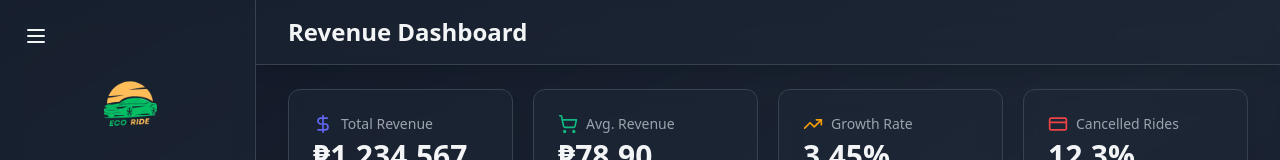
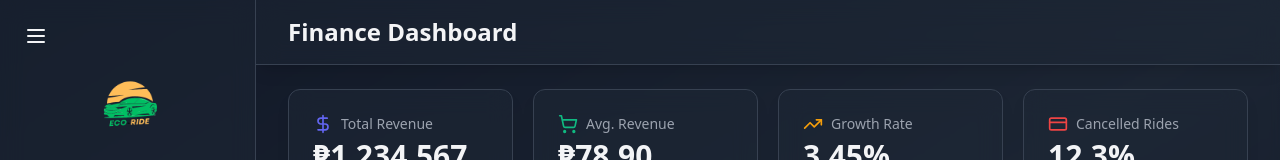
Before and after one commit to Fan-Karwanta/ecoride-admin, a React (Vite) app: page /sales in a window 1280 px wide. Shown: the top 160 px of the page. Built offline with nearby package versions, Linux system fonts and the light colour scheme; sample sign-in values are in the browser's storage.

Commit message:
fixing some terms

```diff
--- a/src/pages/OverviewPage.jsx
+++ b/src/pages/OverviewPage.jsx
@@ -23,7 +23,7 @@ const OverviewPage = () => {
 					<StatCard name='Overall Total Revenue' icon={Zap} value='₱12,345' color='#6366F1' />
 					<StatCard name='New Users' icon={Users} value='1,234' color='#8B5CF6' />
 					<StatCard name='Total Bookings' icon={ShoppingBag} value='567' color='#EC4899' />
-					<StatCard name='Approvals Rate' icon={BarChart2} value='12.5%' color='#10B981' />
+					<StatCard name='Approval Rate' icon={BarChart2} value='12.5%' color='#10B981' />
 				</motion.div>
 
 				{/* CHARTS */}
--- a/src/pages/SalesPage.jsx
+++ b/src/pages/SalesPage.jsx
@@ -17,7 +17,7 @@ const salesStats = {
 const SalesPage = () => {
 	return (
 		<div className='flex-1 overflow-auto relative z-10'>
-			<Header title='Revenue Dashboard' />
+			<Header title='Finance Dashboard' />
 
 			<main className='max-w-7xl mx-auto py-6 px-4 lg:px-8'>
 				{/* SALES STATS */}
```
